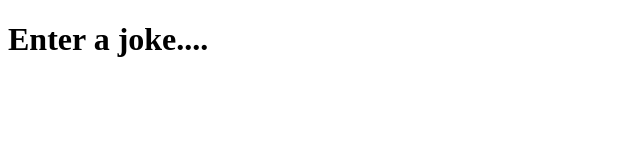
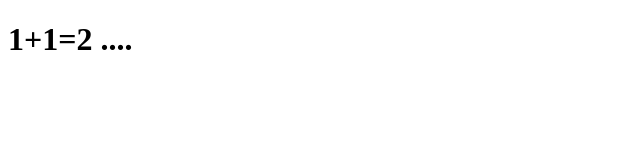
Before and after one commit to wazniwazeer/nic-nibm-git, a plain HTML site: page index.html in a window 1280 px wide. Shown: the whole page, without its empty margins (0-640 px from the left). Drawn offline with Linux system fonts and the light colour scheme.

Commit message:
Update index.html

```diff
--- a/index.html
+++ b/index.html
@@ -7,6 +7,7 @@
     <title>NIBM NIC Git Workshop</title>
 </head>
 <body>
-    <h1>Enter a joke....</h1>
+    <h1>1+1=2
+        ....</h1>
 </body>
 </html>
```
